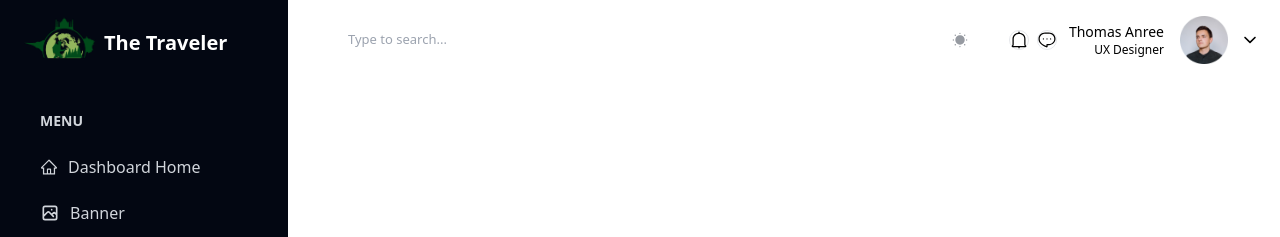
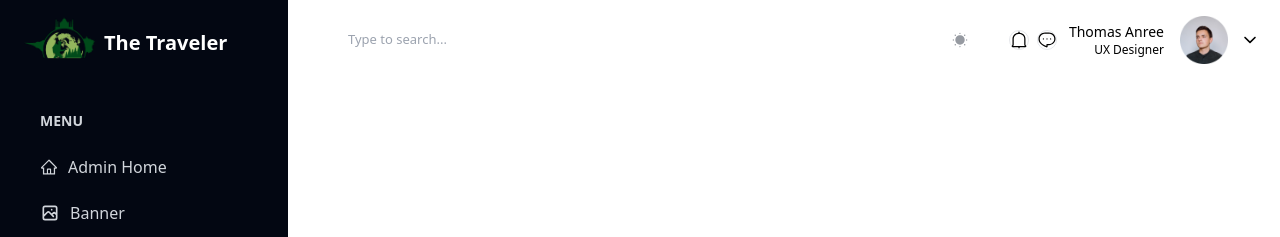
Before and after one commit to NaimurAlltime/the-traveler-client, a React (Vite) app: page /dashboard in a window 1280 px wide. Shown: the top 237 px of the page. Built offline with nearby package versions, Linux system fonts and the light colour scheme; no server answers; what tw-elements would draw is missing.

Commit message:
dashboard sidebar updated

```diff
--- a/src/components/Sidebar.jsx
+++ b/src/components/Sidebar.jsx
@@ -108,14 +108,14 @@ const Sidebar = ({ sidebarOpen, setSidebarOpen }) => {
               {/* <!-- Menu Item Dashboard --> */}{" "}
               <li>
                 <NavLink
-                  to="/dashboard"
+                  to="/dashboard/admin-home"
                   className={`group relative flex items-center gap-2.5 rounded-sm py-2 px-4 font-medium text-gray-300 duration-300 ease-in-out hover:bg-gray-900 dark:hover:bg-gray-900 ${
-                    pathname.includes("/dashboard-home") &&
+                    pathname.includes("/dashboard/admin-home") &&
                     "bg-gray-900 dark:bg-gray-500"
                   }`}
                 >
                   <AiOutlineHome className="text-lg" />
-                  Dashboard Home
+                  Admin Home
                 </NavLink>
               </li>
               {/* <!-- Menu Item Dashboard --> */}
--- /dev/null
+++ b/src/pages/Dashboard/AdminHome/AdminHome.jsx
@@ -0,0 +1,9 @@
+const AdminHome = () => {
+  return (
+    <div>
+      <h2>Admin home</h2>
+    </div>
+  );
+};
+
+export default AdminHome;
```
Also changed, not shown: src/routes/Router.jsx (+5 -4 lines).
